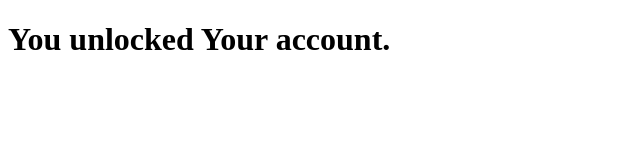
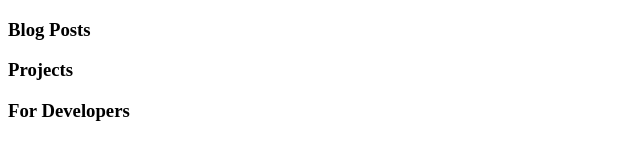
Before and after one commit to astro-dancer-67/the-webimals-website, a plain HTML site: page index2.html in a window 1280 px wide. Shown: the whole page, without its empty margins (0-640 px from the left). Drawn offline with Linux system fonts and the light colour scheme; no server answers.

Commit message:
Update index2.html

```diff
--- a/index2.html
+++ b/index2.html
@@ -8,7 +8,17 @@
     <script src="./app.js"></script>
   </head>
   <body>
-    <h1>You unlocked Your account.</h1>
+    <nav class="bar-flex">
+      <div>
+        <h3>Blog Posts</h3>
+      </div>
+      <div>
+        <h3>Projects</h3>
+      </div>
+      <div>
+        <h3>For Developers</h3>
+      </div>
+    </nav>
     <div id="blog-posts"></div>
   </boody>
 </html>
```
